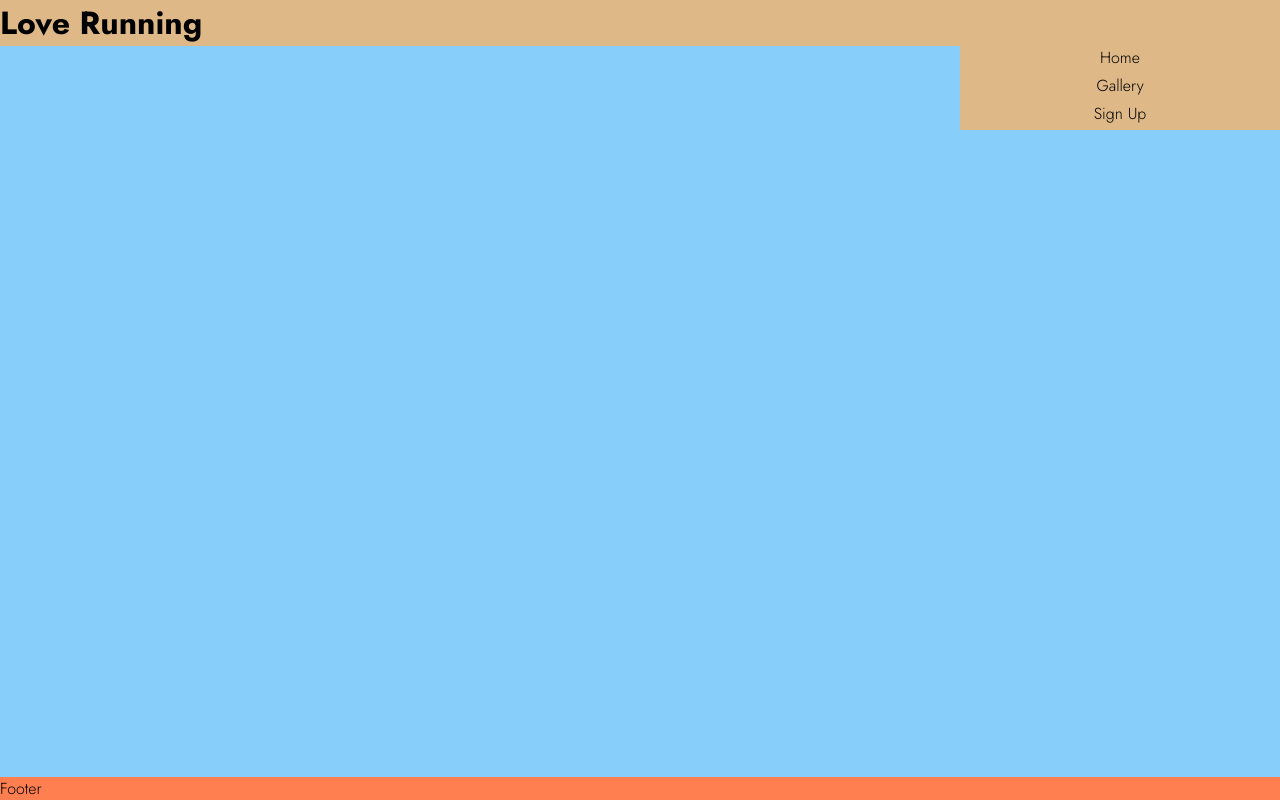
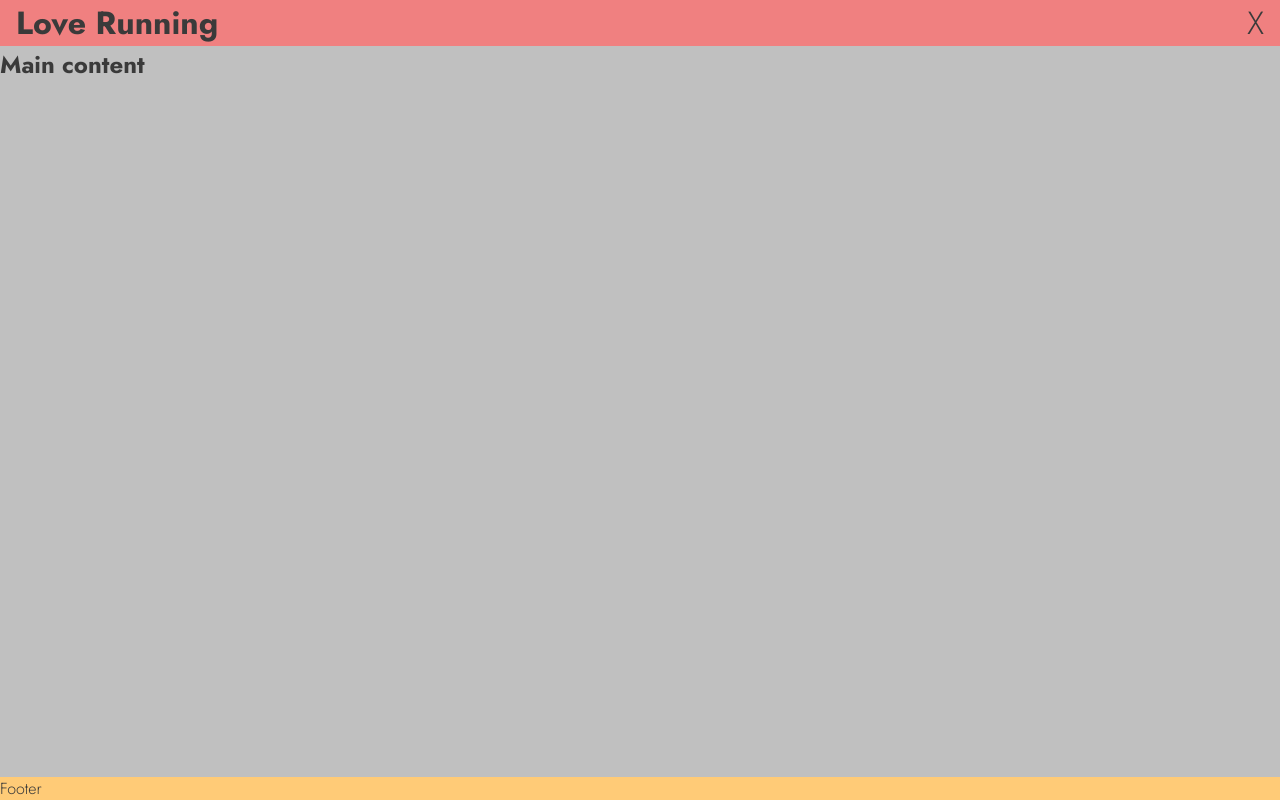
Before and after one commit to akash-khanna/love-running2, a plain HTML site: page index.html in a window 1280 px wide. Drawn offline with Linux system fonts and the light colour scheme.

Commit message:
add more color-palletes and dropdown functionality to nav bar

```diff
--- /dev/null
+++ b/assets/css/color-palletes/pallete4.css
@@ -0,0 +1,7 @@
+:root {
+    --color1: #fef9ef;
+    --color2: #ffcb77;
+    --color3: #fe6d73;
+    --color4: #17c3b2;
+    --color5: #227c9d;
+}
--- /dev/null
+++ b/assets/css/color-palletes/pallete5.css
@@ -0,0 +1,7 @@
+:root {
+    --color1: silver;
+    --color2: #ffcb77;
+    --color3: lightcoral;
+    --color4: lightblue;
+    --color5: #3a3a3a;
+}
--- a/assets/css/style.css
+++ b/assets/css/style.css
@@ -1,10 +1,10 @@
 /* google font */
 @import url('https://fonts.googleapis.com/css2?family=Jost:wght@100..900&display=swap');
-@import url('assets/css/color-palletes/pallete3.css');
-
+@import url('color-palletes/pallete5.css');
 * {
     margin: 0;
     padding: 0;
+    box-sizing: border-box;
 }
 
 body {
@@ -15,14 +15,17 @@ body {
     font-optical-sizing: auto;
     font-weight: 300;
     font-style: normal;
+    color: var(--color5)
 }
 
 header {
-    background-color: burlywood;
+    background-color: var(--color3);
+    padding: 0 1rem;
     position: fixed;
     width: 100%;
-    display: flex;
-    flex-direction: column;
+    display:flex;
+    justify-content: space-between;
+    align-items: baseline;
 }
 
 header a {
@@ -33,15 +36,27 @@ header a {
 nav {
     align-self: flex-end;
     position: absolute;
-    background-color: burlywood;
+    background-color: var(--color3);
     top: 100%;
-    width:25%;
+    width: 100%;
+    display: none;
+}
+
+#nav-toggle:checked~nav {
+    display: block;
+}
+
+#nav-toggle {
+    display: none;
+}
+
+.nav-toggle-label {
+    font-size: 2rem;
 }
 
 #menu {
     padding: 0px 10px;
     list-style-type: none;
-    text-align: center;
 }
 
 #menu li {
@@ -49,10 +64,11 @@ nav {
 }
 
 main {
-    background-color: lightskyblue;
+    background-color: var(--color1);
+    padding-top: 47px;
     flex: 1 0 auto;
 }
 
 footer {
-    background-color: coral;
+    background-color: var(--color2);
 }
--- a/index.html
+++ b/index.html
@@ -15,6 +15,9 @@
         <a href="index.html">
             <h1>Love Running</h1>
         </a>
+        <input type="checkbox" id="nav-toggle" name="nav-toggle">
+        <label for="nav-toggle" class="nav-toggle-label">X</label>
+
         <nav>
             <ul id="menu">
                 <li><a href="">Home</a></li>
@@ -24,7 +27,9 @@
         </nav>
     </header>
 
-    <main>Main content</main>
+    <main>
+        <h2>Main content</h2>
+    </main>
 
     <footer>Footer</footer>
 </body>
```
